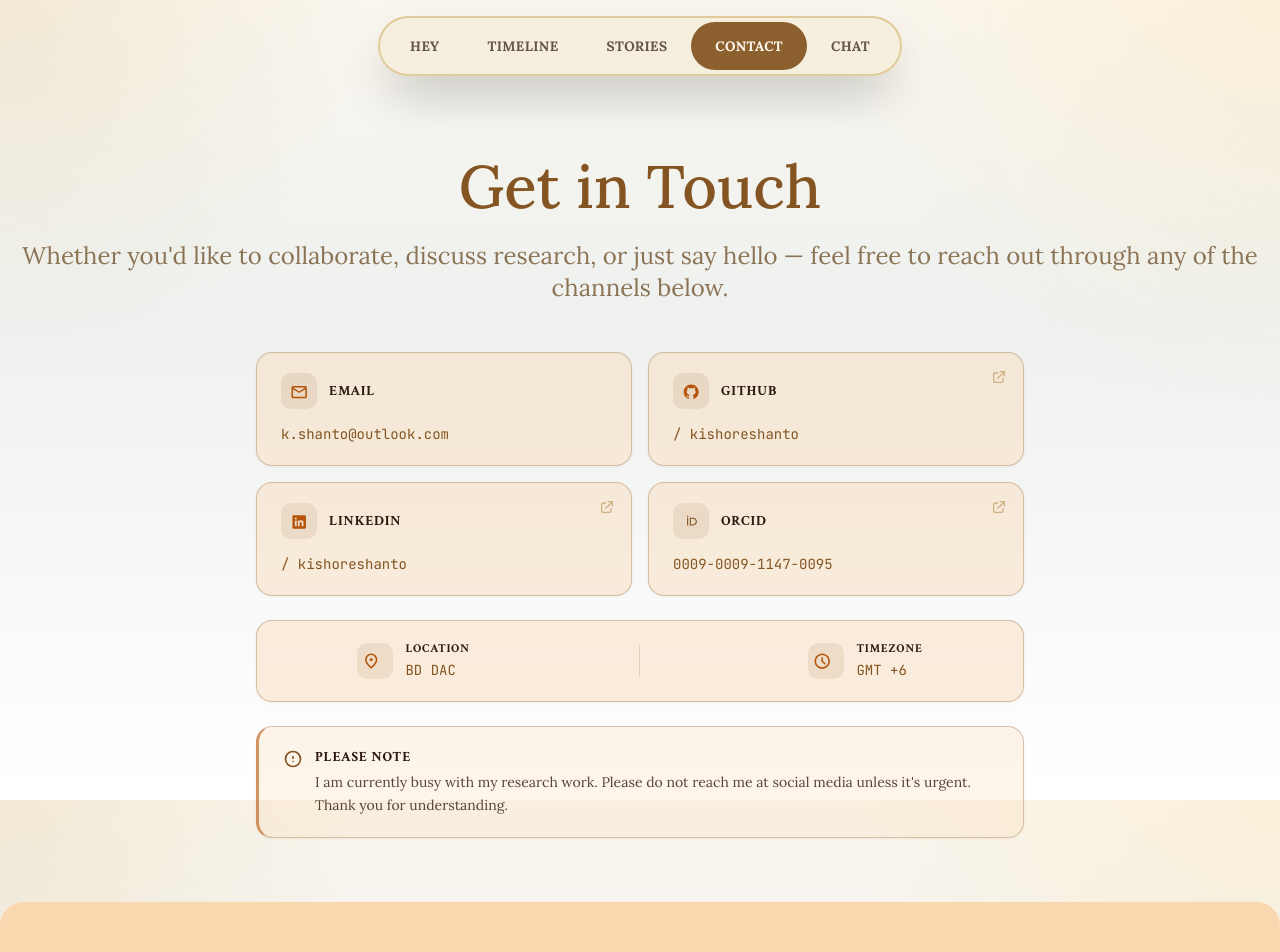
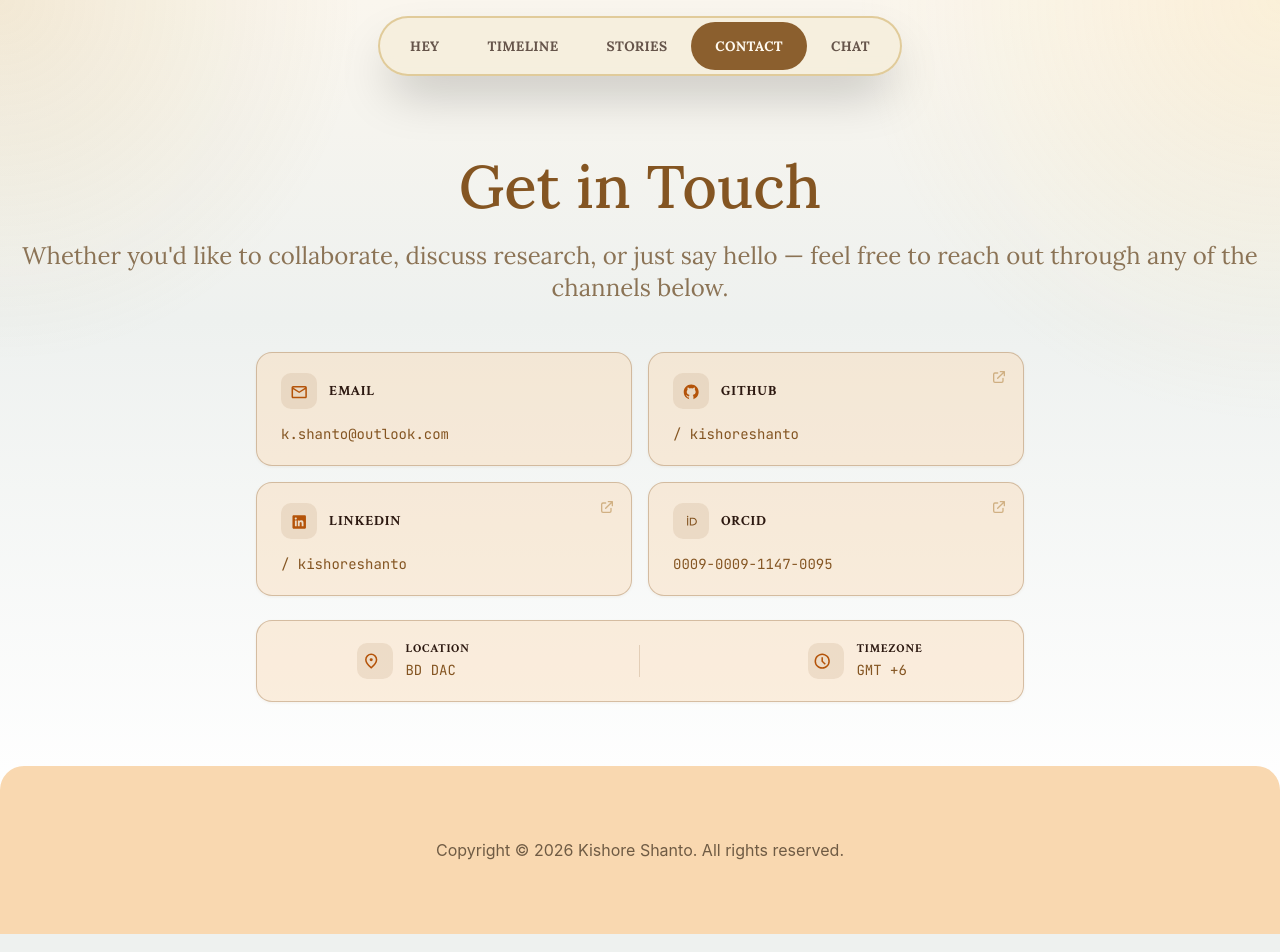
Before and after one commit to kishoreshanto/kishoreshanto, a SvelteKit app: page /contact in a window 1280 px wide. Shown: the top 952 px of the page. Built offline with nearby package versions, Linux system fonts and the light colour scheme.

Commit message:
refactor: simplify contact page by removing unused DND notice and animations

```diff
--- a/src/routes/contact/+page.svelte
+++ b/src/routes/contact/+page.svelte
@@ -1,22 +1,14 @@
 <script lang="ts">
-	import { onMount } from 'svelte';
 	import data from '$lib/data_en.json';
-	import EmailIcon from '../../components/visuals/icons/EmailIcon.svelte';
-	import GithubIcon from '../../components/visuals/icons/GithubIcon.svelte';
-	import LinkedInIcon from '../../components/visuals/icons/LinkedInIcon.svelte';
-	import InstagramIcon from '../../components/visuals/icons/InstagramIcon.svelte';
-	import LocationIcon from '../../components/visuals/icons/LocationIcon.svelte';
-	import TimeIcon from '../../components/visuals/icons/TimeIcon.svelte';
-	import ResumeIcon from '../../components/visuals/icons/ResumeIcon.svelte';
+	import EmailIcon from '$component/visuals/icons/EmailIcon.svelte';
+	import GithubIcon from '$component/visuals/icons/GithubIcon.svelte';
+	import LinkedInIcon from '$component/visuals/icons/LinkedInIcon.svelte';
+	import InstagramIcon from '$component/visuals/icons/InstagramIcon.svelte';
+	import LocationIcon from '$component/visuals/icons/LocationIcon.svelte';
+	import TimeIcon from '$component/visuals/icons/TimeIcon.svelte';
+	import ResumeIcon from '$component/visuals/icons/ResumeIcon.svelte';
 
-	let visible = $state(false);
-
-	onMount(() => {
-		const timer = setTimeout(() => {
-			visible = true;
-		}, 80);
-		return () => clearTimeout(timer);
-	});
+	let visible = $state(true);
 
 	const orcidId = data.orcid_url.split('/').pop() ?? '';
 
@@ -185,38 +177,7 @@
 		</div>
 	</div>
 
-	<!-- DND Notice -->
-	{#if data.request_do_not_disturb}
-		<div
-			class="contact-card dnd-notice mt-6"
-			class:contact-visible={visible}
-			style="transition-delay: {100 + visibleCards.length * 80 + 160}ms"
-		>
-			<div class="flex items-start gap-3">
-				<svg
-					class="mt-0.5 h-5 w-5 shrink-0 text-amber-700"
-					fill="none"
-					viewBox="0 0 24 24"
-					stroke="currentColor"
-					stroke-width="2"
-				>
-					<path
-						stroke-linecap="round"
-						stroke-linejoin="round"
-						d="M12 9v2m0 4h.01M21 12a9 9 0 11-18 0 9 9 0 0118 0z"
-					/>
-				</svg>
-				<div>
-					<h3 class="font-crimson-text text-sm font-bold tracking-wider text-amber-800 uppercase">
-						Please Note
-					</h3>
-					<p class="mt-1 font-lora text-sm leading-relaxed text-amber-800/80">
-						{data.request_do_not_disturb_message}
-					</p>
-				</div>
-			</div>
-		</div>
-	{/if}
+
 </main>
 
 <style>
@@ -228,29 +189,6 @@
 		border: 1px solid rgb(146 100 52 / 0.35);
 		background: rgb(249 216 176 / 0.4);
 		box-shadow: 0 1px 3px rgb(146 100 52 / 0.08);
-		transition:
-			transform 320ms cubic-bezier(0.22, 1, 0.36, 1),
-			box-shadow 320ms cubic-bezier(0.22, 1, 0.36, 1),
-			opacity 500ms cubic-bezier(0.22, 1, 0.36, 1),
-			filter 500ms cubic-bezier(0.22, 1, 0.36, 1);
-
-		/* start hidden for stagger animation */
-		opacity: 0;
-		filter: blur(4px);
-		transform: translateY(12px);
-	}
-
-	.contact-card.contact-visible {
-		opacity: 1;
-		filter: blur(0);
-		transform: translateY(0);
-	}
-
-	a.contact-card:hover {
-		transform: translateY(-3px) scale(1.015);
-		box-shadow:
-			0 8px 24px rgb(146 100 52 / 0.14),
-			0 2px 6px rgb(146 100 52 / 0.1);
 	}
 
 	/* Icon wrapper */
@@ -271,9 +209,4 @@
 		fill: rgb(180 83 9);
 	}
 
-	/* DND notice accent */
-	.dnd-notice {
-		border-left: 3px solid rgb(180 83 9 / 0.6);
-		background: rgb(249 216 176 / 0.25);
-	}
 </style>
```
